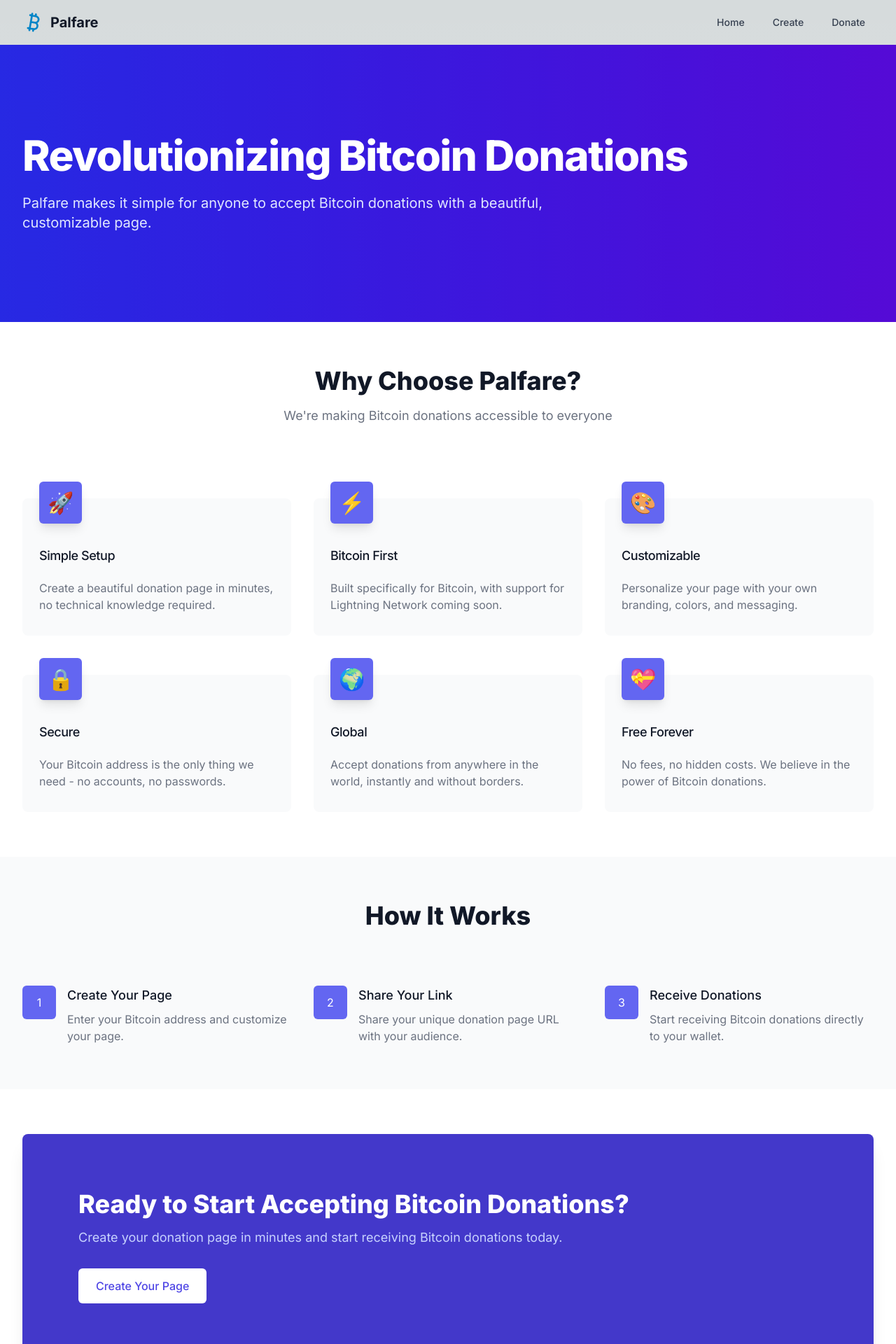
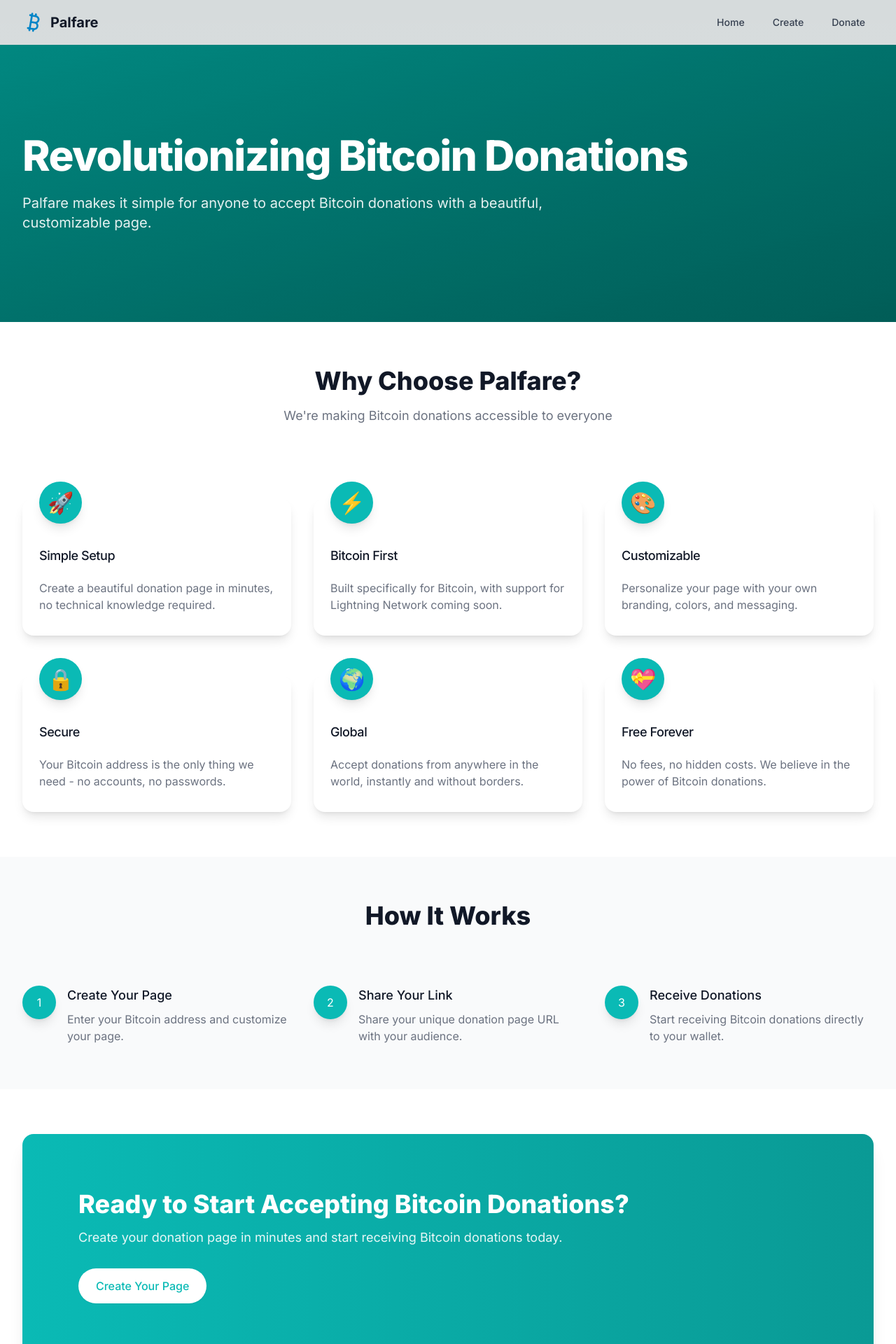
Before and after one commit to g-but/palfare, a Next.js app: page /about in a window 1280 px wide. Shown: the top 1920 px of the page at 70% size. Built offline with nearby package versions, Linux system fonts and the light colour scheme.

Commit message:
Update color scheme to Tiffany Blue and modernize design

```diff
--- a/src/app/about/page.tsx
+++ b/src/app/about/page.tsx
@@ -7,9 +7,9 @@ export default function AboutPage() {
   return (
     <div className="bg-white">
       {/* Hero Section */}
-      <div className="relative bg-gradient-to-r from-indigo-500 to-purple-600">
+      <div className="relative bg-gradient-to-br from-[#0ABAB5] to-[#0A9A95]">
         <div className="absolute inset-0">
-          <div className="absolute inset-0 bg-gradient-to-r from-indigo-500 to-purple-600 mix-blend-multiply" />
+          <div className="absolute inset-0 bg-gradient-to-br from-[#0ABAB5] to-[#0A9A95] mix-blend-multiply" />
         </div>
         <div className="relative max-w-7xl mx-auto py-24 px-4 sm:py-32 sm:px-6 lg:px-8">
           <motion.h1
@@ -24,7 +24,7 @@ export default function AboutPage() {
             initial={{ opacity: 0, y: 20 }}
             animate={{ opacity: 1, y: 0 }}
             transition={{ duration: 0.5, delay: 0.2 }}
-            className="mt-6 text-xl text-indigo-100 max-w-3xl"
+            className="mt-6 text-xl text-white/90 max-w-3xl"
           >
             Palfare makes it simple for anyone to accept Bitcoin donations with a beautiful, customizable page.
           </motion.p>
@@ -96,10 +96,10 @@ export default function AboutPage() {
                 transition={{ duration: 0.5, delay: index * 0.1 }}
                 className="pt-6"
               >
-                <div className="flow-root bg-gray-50 rounded-lg px-6 pb-8">
+                <div className="flow-root bg-white rounded-2xl px-6 pb-8 shadow-lg hover:shadow-xl transition-shadow">
                   <div className="-mt-6">
                     <div>
-                      <span className="inline-flex items-center justify-center p-3 bg-indigo-500 rounded-md shadow-lg">
+                      <span className="inline-flex items-center justify-center p-3 bg-[#0ABAB5] rounded-full shadow-lg">
                         <span className="text-3xl">{feature.icon}</span>
                       </span>
                     </div>
@@ -157,7 +157,7 @@ export default function AboutPage() {
                   transition={{ duration: 0.5, delay: index * 0.2 }}
                   className="relative"
                 >
-                  <div className="absolute flex items-center justify-center h-12 w-12 rounded-md bg-indigo-500 text-white">
+                  <div className="absolute flex items-center justify-center h-12 w-12 rounded-full bg-[#0ABAB5] text-white shadow-lg">
                     {step.step}
                   </div>
                   <div className="ml-16">
@@ -174,7 +174,7 @@ export default function AboutPage() {
       {/* CTA Section */}
       <div className="bg-white">
         <div className="max-w-7xl mx-auto py-16 px-4 sm:px-6 lg:px-8">
-          <div className="bg-indigo-700 rounded-lg shadow-xl overflow-hidden">
+          <div className="bg-gradient-to-r from-[#0ABAB5] to-[#0A9A95] rounded-2xl shadow-xl overflow-hidden">
             <div className="pt-16 pb-12 px-6 sm:pt-20 sm:px-16 lg:py-16 lg:pr-0 xl:py-20 xl:px-20">
               <div className="lg:self-center">
                 <motion.h2
@@ -191,7 +191,7 @@ export default function AboutPage() {
                   whileInView={{ opacity: 1, y: 0 }}
                   viewport={{ once: true }}
                   transition={{ duration: 0.5, delay: 0.2 }}
-                  className="mt-4 text-lg leading-6 text-indigo-200"
+                  className="mt-4 text-lg leading-6 text-white/90"
                 >
                   Create your donation page in minutes and start receiving Bitcoin donations today.
                 </motion.p>
@@ -204,7 +204,7 @@ export default function AboutPage() {
                 >
                   <Link
                     href="/create"
-                    className="inline-flex items-center px-6 py-3 border border-transparent text-base font-medium rounded-md text-indigo-600 bg-white hover:bg-indigo-50"
+                    className="inline-flex items-center px-6 py-3 border border-transparent text-base font-medium rounded-full text-[#0ABAB5] bg-white hover:bg-gray-50 focus:outline-none focus:ring-2 focus:ring-offset-2 focus:ring-white transition-colors shadow-sm"
                   >
                     Create Your Page
                   </Link>
--- a/src/components/Header.tsx
+++ b/src/components/Header.tsx
@@ -7,32 +7,32 @@ export default function Header() {
   const pathname = usePathname();
 
   return (
-    <header className="bg-white shadow-sm">
+    <header className="bg-white border-b border-gray-100">
       <nav className="max-w-7xl mx-auto px-4 sm:px-6 lg:px-8">
-        <div className="flex justify-between h-16">
+        <div className="flex justify-between h-20">
           <div className="flex">
             <div className="flex-shrink-0 flex items-center">
-              <Link href="/" className="text-2xl font-bold text-indigo-600">
+              <Link href="/" className="text-2xl font-bold text-[#0ABAB5] hover:text-[#0A9A95] transition-colors">
                 Palfare
               </Link>
             </div>
-            <div className="hidden sm:ml-6 sm:flex sm:space-x-8">
+            <div className="hidden sm:ml-8 sm:flex sm:space-x-8">
               <Link
                 href="/"
-                className={`inline-flex items-center px-1 pt-1 border-b-2 text-sm font-medium ${
+                className={`inline-flex items-center px-1 pt-1 text-sm font-medium transition-colors ${
                   pathname === '/'
-                    ? 'border-indigo-500 text-gray-900'
-                    : 'border-transparent text-gray-500 hover:border-gray-300 hover:text-gray-700'
+                    ? 'text-[#0ABAB5] border-b-2 border-[#0ABAB5]'
+                    : 'text-gray-500 hover:text-[#0ABAB5]'
                 }`}
               >
                 Home
               </Link>
               <Link
                 href="/about"
-                className={`inline-flex items-center px-1 pt-1 border-b-2 text-sm font-medium ${
+                className={`inline-flex items-center px-1 pt-1 text-sm font-medium transition-colors ${
                   pathname === '/about'
-                    ? 'border-indigo-500 text-gray-900'
-                    : 'border-transparent text-gray-500 hover:border-gray-300 hover:text-gray-700'
+                    ? 'text-[#0ABAB5] border-b-2 border-[#0ABAB5]'
+                    : 'text-gray-500 hover:text-[#0ABAB5]'
                 }`}
               >
                 About
@@ -42,7 +42,7 @@ export default function Header() {
           <div className="flex items-center">
             <Link
               href="/create"
-              className="ml-8 inline-flex items-center justify-center px-4 py-2 border border-transparent rounded-md shadow-sm text-sm font-medium text-white bg-indigo-600 hover:bg-indigo-700 focus:outline-none focus:ring-2 focus:ring-offset-2 focus:ring-indigo-500"
+              className="ml-8 inline-flex items-center justify-center px-6 py-3 border border-transparent rounded-full text-sm font-medium text-white bg-[#0ABAB5] hover:bg-[#0A9A95] focus:outline-none focus:ring-2 focus:ring-offset-2 focus:ring-[#0ABAB5] transition-colors shadow-sm"
             >
               Create Donation Page
             </Link>
```
